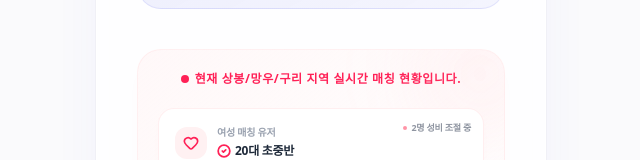
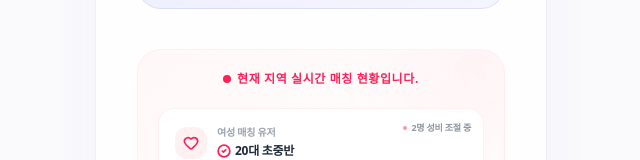
Before and after one commit to WooHyucks/rotation-blind-date-demo, a Next.js app: page / in a window 1280 px wide. Shown: the part 439-599 px from the top of the page, without its empty margins (319-959 px from the left). Built offline with nearby package versions, Linux system fonts and the light colour scheme.

Commit message:
fix:매칭 현황 멘트 수정

```diff
--- a/src/app/page.tsx
+++ b/src/app/page.tsx
@@ -229,7 +229,7 @@ function HomeContent() {
                   <span className="relative inline-flex rounded-full h-2 w-2 bg-rose-500"></span>
                 </span>
                 <span className="text-[12px] font-extrabold text-rose-500 tracking-wider">
-                  {variant === 'A' ? "현재 상봉/망우/구리 지역 실시간 매칭 현황입니다." : "실시간 신청 현황"}
+                  {variant === 'A' ? "현재 지역 실시간 매칭 현황입니다." : "실시간 신청 현황"}
                 </span>
               </div>
 
```
